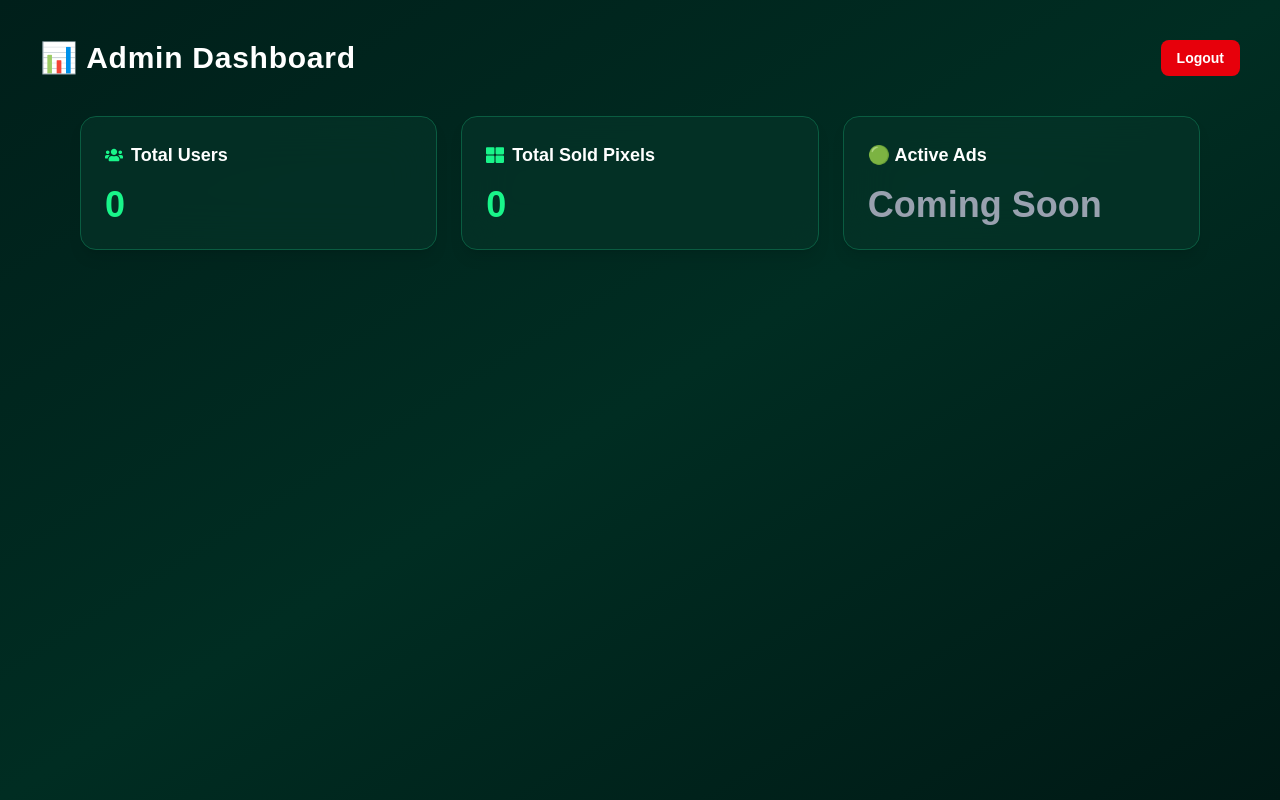
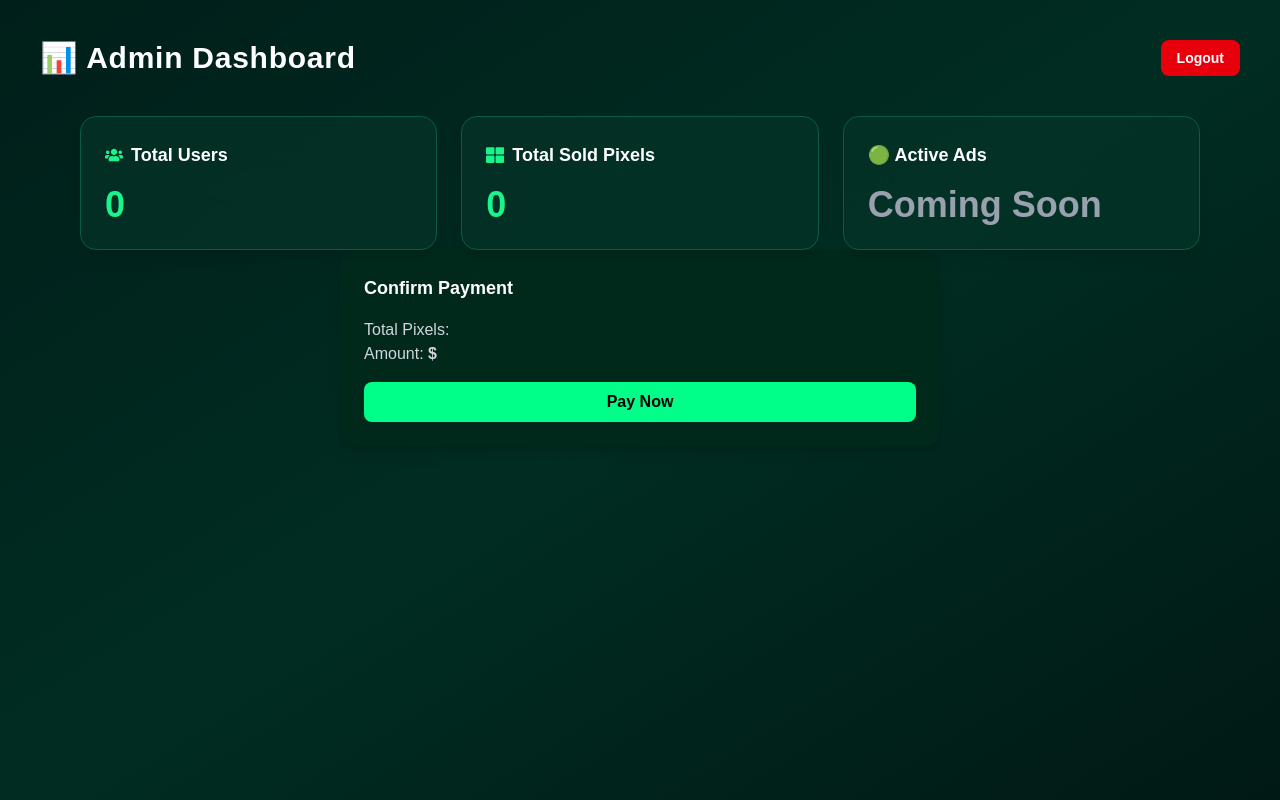
Before and after one commit to mariaasghar123/pixelmint, a Next.js app: page /admin/dashboard in a window 1280 px wide. Built offline with nearby package versions, Linux system fonts and the light colour scheme; no server answers; sample sign-in values are in the browser's storage.

Commit message:
stripe method

```diff
--- a/app/admin/dashboard/page.tsx
+++ b/app/admin/dashboard/page.tsx
@@ -3,6 +3,7 @@ import { useRouter } from "next/navigation";
 import { useEffect, useState } from "react";
 import { FaUsers, FaThLarge } from "react-icons/fa";
 import { motion } from "framer-motion";
+import BuyPixelsFallback from "@/app/components/BuypixelFallback";
 
 export default function AdminDashboard() {
   const router = useRouter();
@@ -76,6 +77,7 @@ export default function AdminDashboard() {
           <p className="text-4xl font-extrabold mt-4 text-gray-400">Coming Soon</p>
         </motion.div>
       </div>
+      <BuyPixelsFallback userId={"admin-dashboard"} />
     </div>
   );
 }
--- /dev/null
+++ b/app/components/BuypixelFallback.tsx
@@ -0,0 +1,121 @@
+import { useState } from "react";
+import { X } from "lucide-react"; // ✅ close icon (install lucide-react if not already)
+
+interface BuyPixelsFallbackProps {
+  userId: string;
+  pixels: number;
+  price: number;
+  onClose?: () => void; // ✅ callback to close popup
+}
+
+export default function BuyPixelsFallback({
+  userId,
+  pixels,
+  price,
+  onClose,
+}: BuyPixelsFallbackProps) {
+  const [loading, setLoading] = useState(false);
+  const [success, setSuccess] = useState(false);
+
+  const handlePayment = async () => {
+    setLoading(true);
+
+    try {
+      const token = localStorage.getItem("jwt");
+
+      const res = await fetch(`${process.env.NEXT_PUBLIC_API_URL}/payments/create-payment-intent`, {
+        method: "POST",
+        headers: {
+          "Content-Type": "application/json",
+          Authorization: `Bearer ${token}`,
+        },
+        body: JSON.stringify({
+          pixels,
+          currency: "usd",
+          walletAddress: "dummy-wallet-address",
+        }),
+      });
+
+      const data = await res.json();
+      console.log("Stripe session:", data);
+
+      if (!res.ok) {
+        throw new Error(data.message || "Failed to create payment intent");
+      }
+
+      // ✅ Save purchase
+      const saveRes = await fetch(`${process.env.NEXT_PUBLIC_API_URL}/payments/save-purchase`, {
+        method: "POST",
+        headers: {
+          "Content-Type": "application/json",
+          Authorization: `Bearer ${token}`,
+        },
+        body: JSON.stringify({
+          userId,
+          pixels,
+        }),
+      });
+
+      const saveData = await saveRes.json();
+      console.log("Purchase saved:", saveData);
+
+      setSuccess(true);
+    } catch (err) {
+      console.error("Payment Error:", err);
+      alert("Payment failed. Please try again.");
+    } finally {
+      setLoading(false);
+    }
+  };
+
+  // ✅ Success message UI
+  if (success)
+    return (
+      <div className="bg-[#00291c] text-white p-6 rounded-2xl shadow-lg relative max-w-sm mx-auto text-center">
+        <button
+          onClick={onClose}
+          className="absolute top-2 right-2 text-gray-400 hover:text-white"
+        >
+          <X size={20} />
+        </button>
+        <h2 className="text-green-400 text-xl font-bold mb-2">✅ Payment Successful!</h2>
+        <p className="text-gray-300 mb-2">
+          Your pixels have been reserved successfully.
+        </p>
+        <button
+          onClick={onClose}
+          className="mt-3 bg-[#00ff88] text-black px-4 py-2 rounded-lg font-semibold hover:bg-[#00cc6e]"
+        >
+          Close
+        </button>
+      </div>
+    );
+
+  // ✅ Payment UI
+  return (
+    <div className="bg-[#00291c] text-white p-6 rounded-2xl shadow-lg w-[300px] sm:w-[600px]  mx-auto">
+      <div className="flex justify-between items-center mb-4">
+        <h2 className="text-lg font-semibold">Confirm Payment</h2>
+        {onClose && (
+          <button
+            onClick={onClose}
+            className="text-gray-400 hover:text-white"
+          >
+            <X size={20} />
+          </button>
+        )}
+      </div>
+
+      <p className="text-gray-300">Total Pixels: <span className="font-bold">{pixels}</span></p>
+      <p className="text-gray-300 mb-4">Amount: <span className="font-bold">${price}</span></p>
+
+      <button
+        onClick={handlePayment}
+        disabled={loading}
+        className="w-full bg-[#00ff88] text-black px-4 py-2 rounded-lg font-bold hover:bg-[#00cc6e] disabled:opacity-50"
+      >
+        {loading ? "Processing..." : "Pay Now"}
+      </button>
+    </div>
+  );
+}
--- a/app/components/PixelGrid.tsx
+++ b/app/components/PixelGrid.tsx
@@ -1,5 +1,6 @@
 "use client";
 import React, { useState, useCallback, useRef, useEffect } from "react";
+import BuyPixelsFallback from "./BuypixelFallback";
 // next/navigation is being used via useRouter
 import { useRouter } from "next/navigation";
 import {
@@ -106,7 +107,11 @@ const PixelGrid = () => {
   const totalGridWidthPx = gridWidthCells * cellSize;
   const totalGridHeightPx = gridHeightCells * cellSize;
   const [reservedBlocks, setReservedBlocks] = useState<Block[]>([]);
+    const [showPayment, setShowPayment] = useState(false);
   const [selectedBlock, setSelectedBlock] = useState<Block | null>(null);
+
+  const [showBuyPixels, setShowBuyPixels] = useState(false);
+
   const [hoverPixel, setHoverPixel] = useState<{
     x: number;
     y: number;
@@ -120,6 +125,15 @@ const PixelGrid = () => {
   const gridContainerRef = useRef<HTMLDivElement | null>(null);
   const [isConfirming, setIsConfirming] = useState(false);
   const [showConfirmMessage, setShowConfirmMessage] = useState(false);
+  // const [selectionData, setSelectionData] = useState<{ width: number; height: number; totalPixels: number; price: number } | null>(null);
+
+
+const handlePixelSelect = (width: number, height: number) => {
+  const totalPixels = width * height;
+  const price = totalPixels; // 1 pixel = 1 unit currency
+  setSelectionData({ width, height, totalPixels, price });
+  setShowBuyPixels(true); // trigger payment UI
+};
 
   const magnifierSize = 200;
   const [fullscreen, setFullscreen] = useState(false);
@@ -538,7 +552,11 @@ const handleConfirmReservation = async () => {
     }
     return lines;
   };
+  console.log("showBuyPixels:", showBuyPixels);
+console.log("user:", user);
+console.log("selectionData:", selectionData);
 
+// console.log("Supabase Session:", await supabase.auth.getSession());
   // Main grid fullscreen logic
   return (
     <div className="flex flex-col items-center w-[300px] sm:w-[600px] md:w-[800px] lg:w-[1200px] xl:w-[1800px]  bg-[#002320] min-h-screen px-2 sm:px-4">
@@ -722,7 +740,6 @@ const handleConfirmReservation = async () => {
                       <h2 className="text-xl font-bold mb-3">
                         Pixels Reserved!
                       </h2>
-
                       <p className="text-sm opacity-90 mb-6">
                         You have successfully reserved these pixels.
                       </p>
@@ -879,8 +896,22 @@ const handleConfirmReservation = async () => {
               </div>
             </TransformComponent>
           </>
+
         </TransformWrapper>
+        {showBuyPixels && selectionData && (
+  <div className=" fixed inset-0 bg-black/60 flex justify-center items-center z-[9999]">
+    <div className="animate-fadeIn">
+      <BuyPixelsFallback
+        userId={user ? user.id : "guest"}
+        pixels={selectionData.totalPixels}
+        price={selectionData.price}
+        onClose={() => setShowBuyPixels(false)}
+      />
+    </div>
+  </div>
+)}
       </div>
+
       {/* Modal - Already Responsive (fixed inset-0) */}
       {showModal && selectionData && (
         <div className="fixed inset-0 bg-black/70 flex justify-center items-center z-[99999]">
@@ -927,7 +958,15 @@ const handleConfirmReservation = async () => {
               >
                 {isConfirming ? "Confirming..." : "Confirm Reservation"}
               </button>
-
+              <button
+    onClick={() => {
+      setShowModal(false);          // Hide the reservation modal
+      setShowBuyPixels(true);       // Show BuyPixelsFallback component
+    }}
+    className="bg-blue-600 hover:bg-blue-700 text-white px-4 py-2 rounded-lg font-semibold transition"
+  >
+    Buy
+  </button>
               <button
                 className="bg-red-600 hover:bg-red-700 text-black px-6 py-2 rounded-lg font-custom font-semibold transition"
                 onClick={() => setShowModal(false)}
--- a/package.json
+++ b/package.json
@@ -9,6 +9,8 @@
     "lint": "eslint"
   },
   "dependencies": {
+    "@stripe/react-stripe-js": "^5.3.0",
+    "@stripe/stripe-js": "^8.3.0",
     "@supabase/supabase-js": "^2.78.0",
     "framer-motion": "^12.23.24",
     "lucide-react": "^0.548.0",
```
Also changed, not shown: 1 other file (tests, documents, lock files or other folders).
